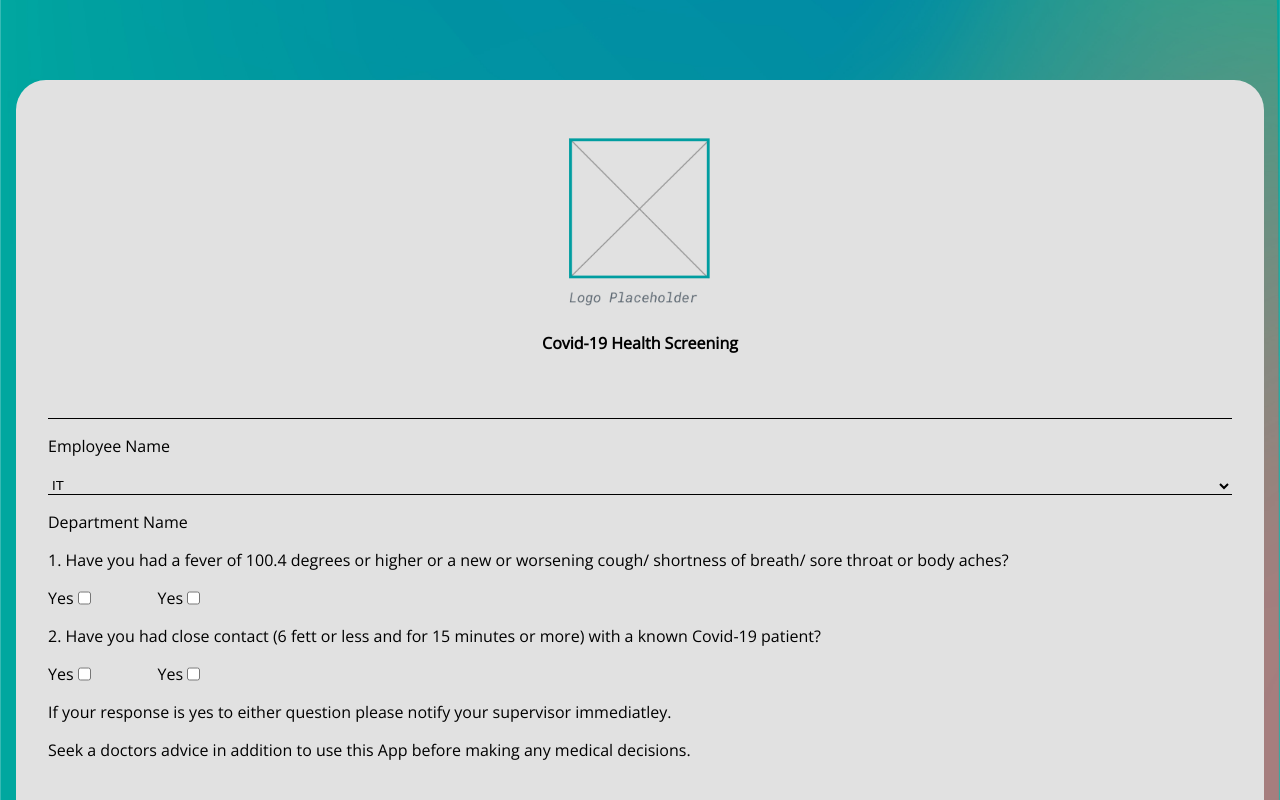
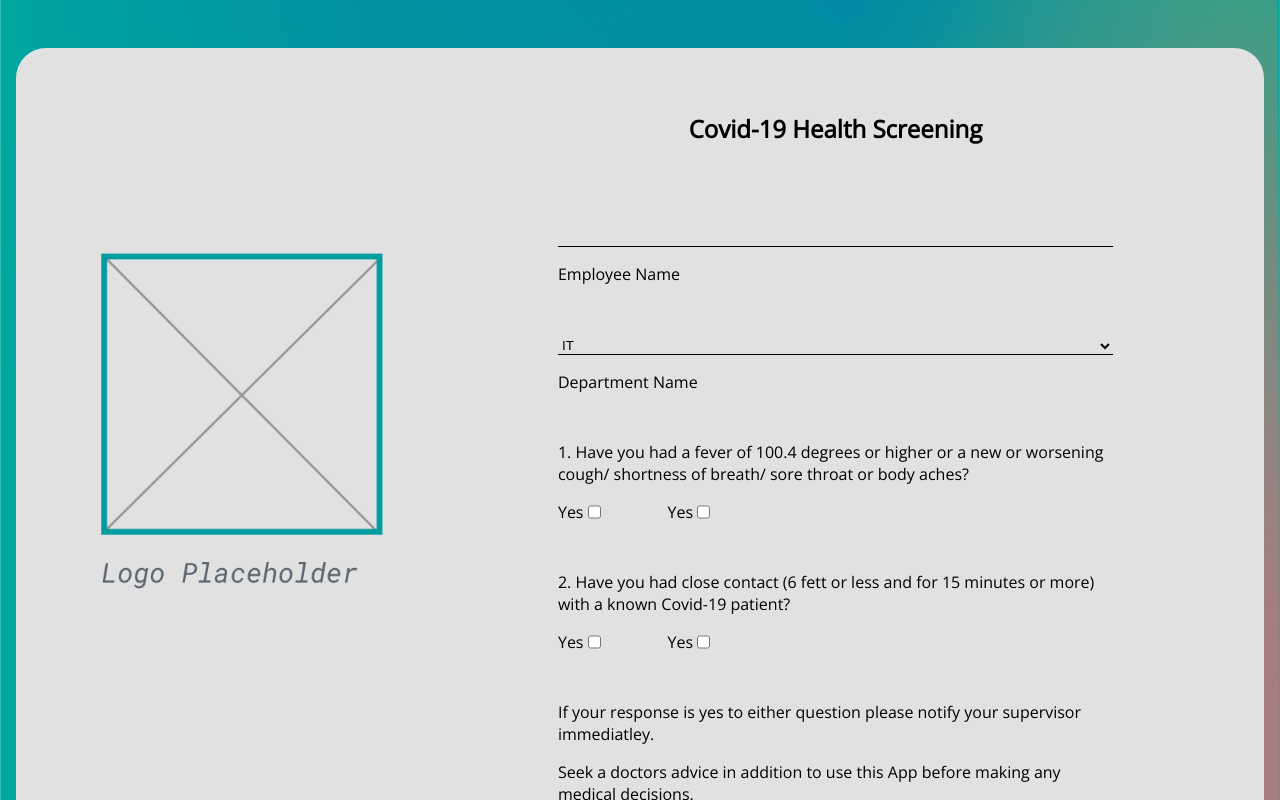
Before and after one commit to brentahrens1/covid-19-screening, a React (Create React App) app: page / in a window 1280 px wide. Built offline with nearby package versions, Linux system fonts and the light colour scheme.

Commit message:
adds desktop styles to the form

```diff
--- a/src/components/Home/Home.js
+++ b/src/components/Home/Home.js
@@ -28,9 +28,12 @@ const Home = () => {
                 (
                     <div className="home">
                         <div className="home__form">
+                            <div className="logo-container">
                                 <div className="logo">
                                     <img src={logo} alt="Company logo goes here" />
                                 </div>
+                            </div>
+                            <div>
                                 {
                                     isSubmitted ?
                                     (
@@ -48,13 +51,13 @@ const Home = () => {
                                 }
                                 <form className={`${isSubmitted ? "hide" : ""}`}>
                                     <input type="text" />
-                                <p>Employee Name</p>
+                                    <p className="input-p">Employee Name</p>
                                     <select>
                                         <option>IT</option>
                                         <option>Reception</option>
                                         <option>Clinician</option>
                                     </select>
-                                <p>Department Name</p>
+                                    <p className="input-p">Department Name</p>
                                     <p>1. Have you had a fever of 100.4 degrees or higher or a new or worsening cough/ shortness of breath/ sore throat or body aches?</p>
                                     <div className="checkbox-container">
                                         <label className="checkboxes" htmlFor="yes">Yes
@@ -83,6 +86,7 @@ const Home = () => {
                                 </form>
                             </div>
                         </div>
+                    </div>
                 )
                 :
                 (
--- a/src/sass/_home.scss
+++ b/src/sass/_home.scss
@@ -85,3 +85,57 @@
         }
     }
 }
+
+
+@media (min-width: 800px) {
+    .home {
+
+        &__form {
+            flex-direction: row;
+            justify-content: space-around;
+            margin-top: 3rem;
+            align-items: flex-start;
+
+            h1 {
+                font-size: 1.5rem;
+                margin-bottom: 5rem;
+            }
+
+            .logo-container {
+                margin-top: -3rem;
+                width: 40%;
+                height: 100%;
+                display: flex;
+                justify-content: center;
+                align-items: center;
+
+                .logo {
+                    width: 20rem;
+                    margin: 0 auto;
+
+                    img {
+                        width: 100%;
+                    }
+                }
+            }
+
+            form {
+                width: 70%;
+                height: 100%;
+                margin: 0 auto;
+
+                &.hide {
+                    display: none;
+                }
+
+                .input-p, .checkbox-container {
+                    margin-bottom: 3rem;
+                }
+
+                button {
+                    width: 100%;
+                }
+            }
+        }
+    }
+}
```
Lines whose indentation alone changed are shown as unchanged.
